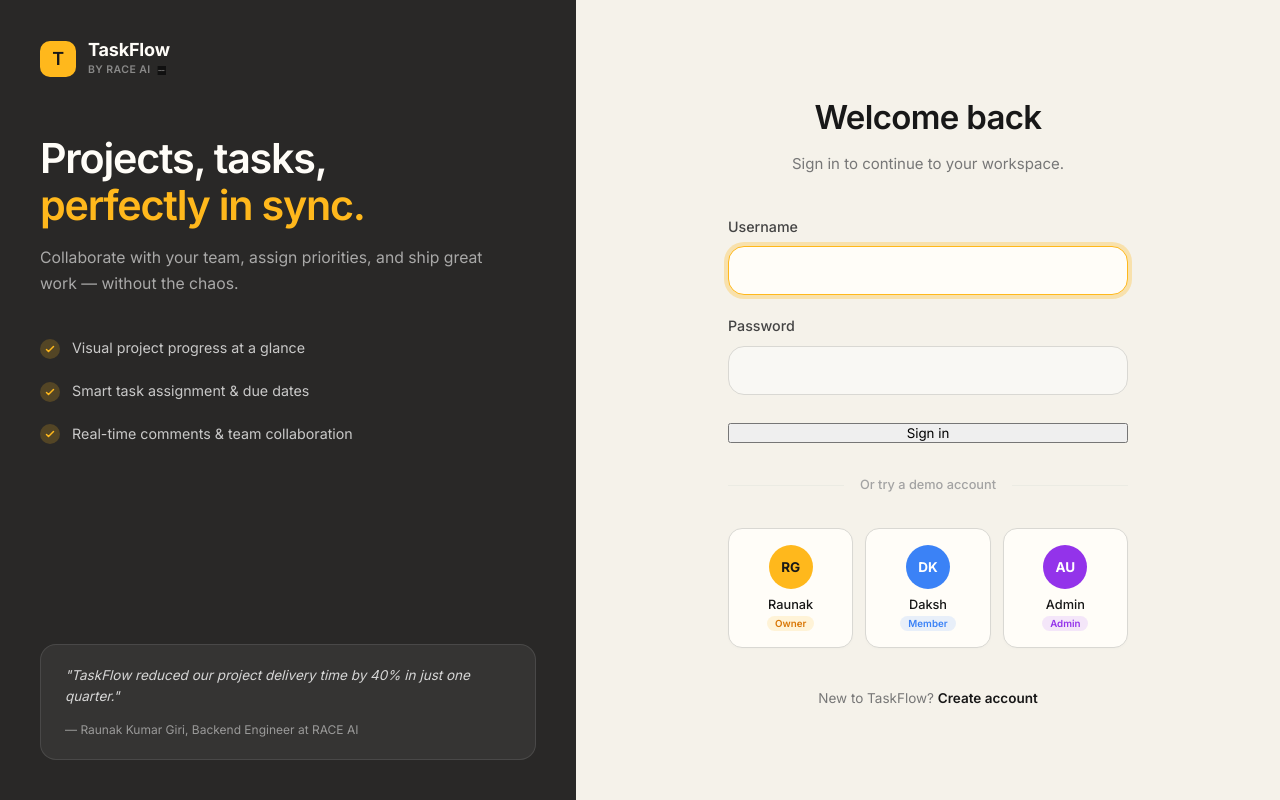
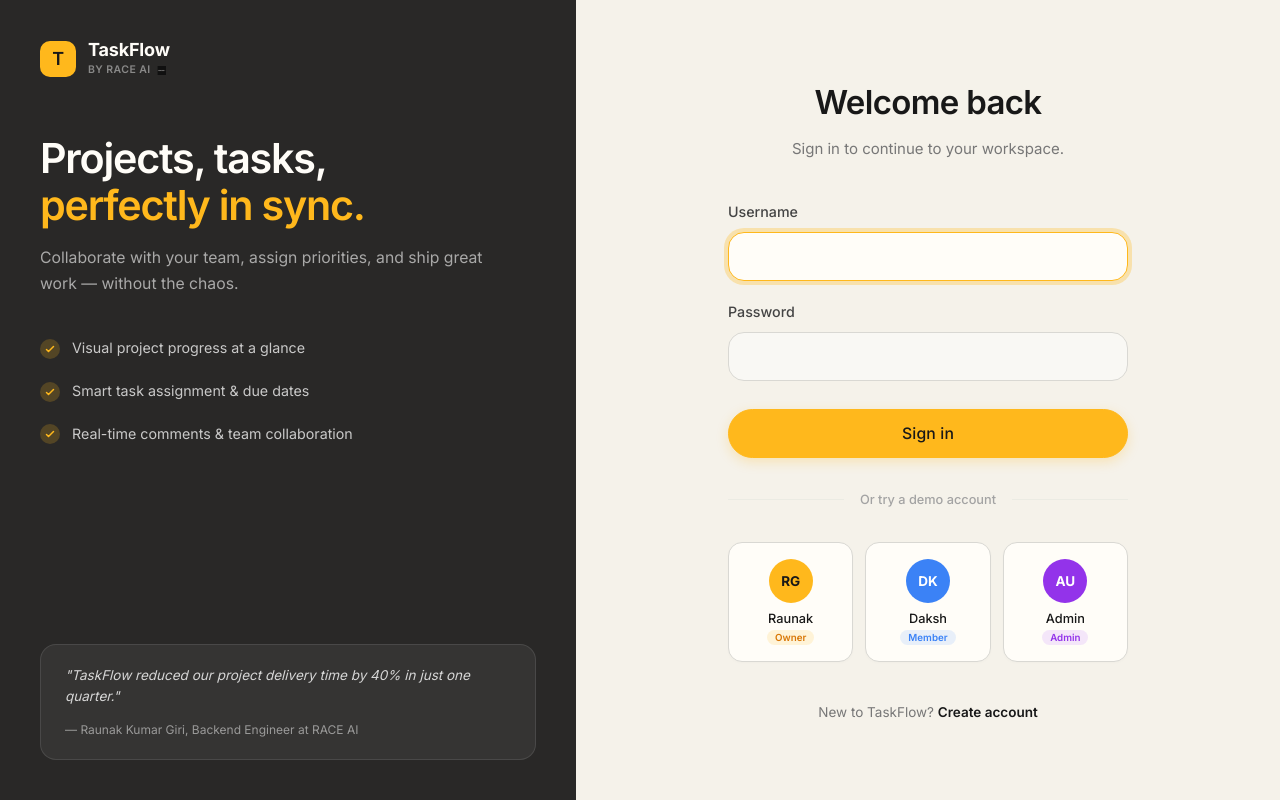
Before and after one commit to raunak23427/Task-Manager, a Django app: page /accounts/login/ in a window 1280 px wide. Run offline with Django 5.2, Linux system fonts and the light colour scheme.

Commit message:
fix(ui): apply primary button styling to login submit button

```diff
--- a/templates/accounts/login.html
+++ b/templates/accounts/login.html
@@ -72,7 +72,7 @@
           {{ form.password }}
           {% if form.password.errors %}<ul class="errorlist" style="color: #DC2626; font-size: 0.85rem; margin-top: 4px; list-style: none; padding: 0;">{% for e in form.password.errors %}<li>{{ e }}</li>{% endfor %}</ul>{% endif %}
         </div>
-        <button type="submit" class="auth-submit-btn" style="margin-top: 8px;">Sign in</button>
+        <button type="submit" class="btn btn-primary w-full" style="margin-top: 8px; padding: 14px; font-size: 1.05rem;">Sign in</button>
       </form>
 
       <div style="display: flex; align-items: center; margin: 32px 0; color: var(--text-4);">
```
